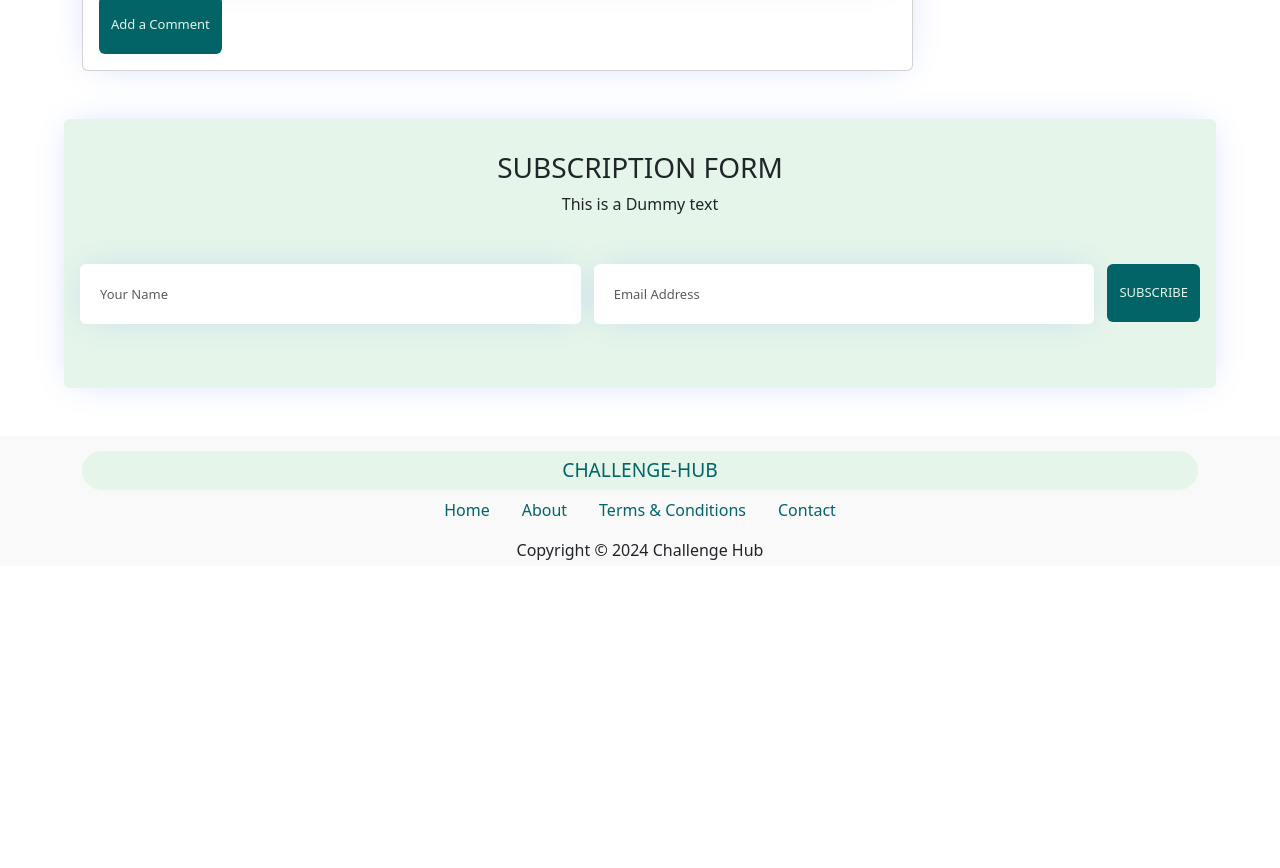
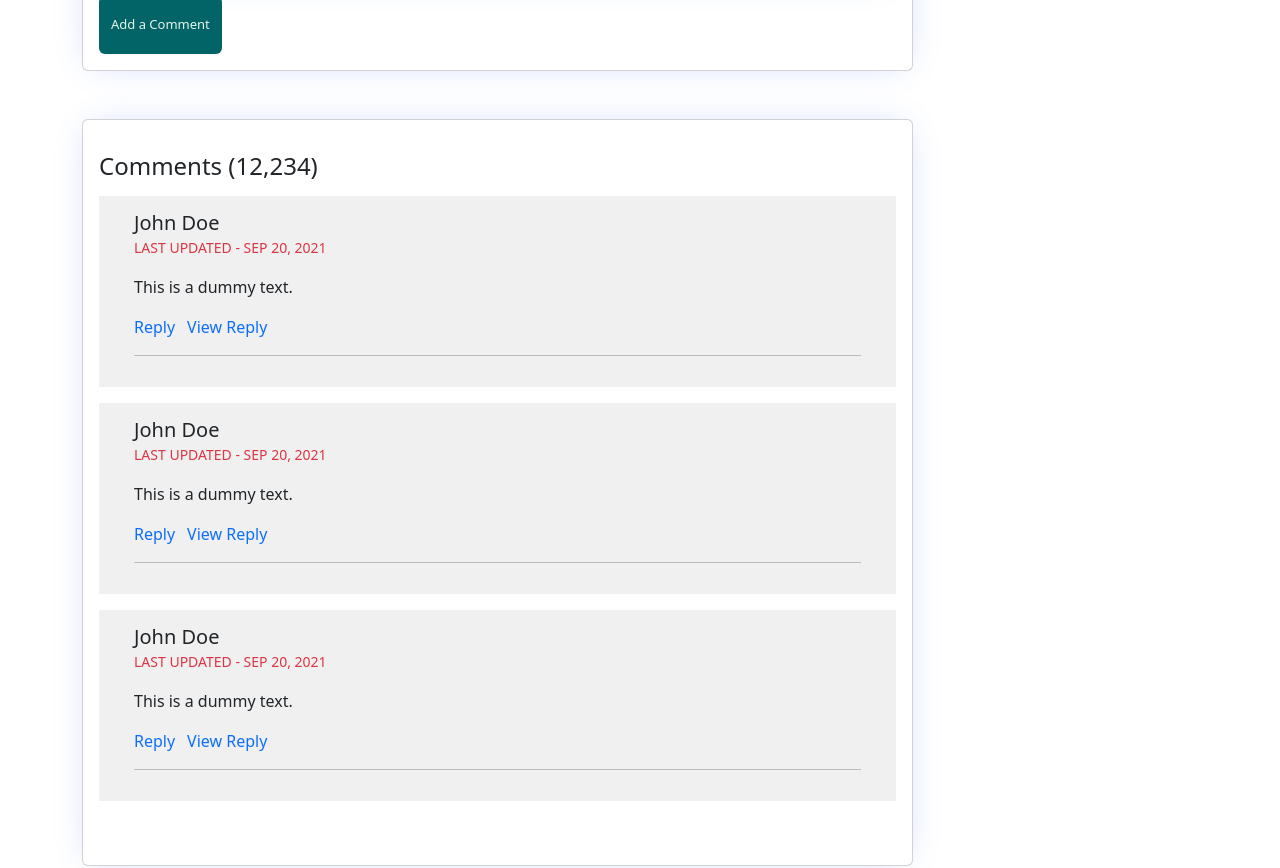
Before and after one commit to MalinshaVithanage/challenge-hub, an Angular app in the folder user/: page /post in a window 1280 px wide. Shown: the part 1660-2528 px from the top of the page. Before the commit the page ends 2230 px from the top, so only its background shows below. Built offline with nearby package versions, Linux system fonts and the light colour scheme.

Commit message:
Post, Comment section done
UI finished

```diff
--- a/user/src/app/comments/comment-list/comment-list.component.css
+++ b/user/src/app/comments/comment-list/comment-list.component.css
@@ -0,0 +1,8 @@
+.comment{
+    text-decoration: none;
+}
+
+.comment-box{
+    padding: 15px 35px;
+    background-color: #f0f0f0;
+}
--- a/user/src/app/comments/comment-list/comment-list.component.html
+++ b/user/src/app/comments/comment-list/comment-list.component.html
@@ -1 +1,38 @@
-<p>comment-list works!</p>
+<div class="card mb-5 mt-5 pb-5 shadow-effect">
+    <div class="card-body">
+        <h4 class="mt-3 mb-3"> Comments (12,234)</h4>
+        <div class="comment-box mt-3">
+            <h5 class="mb-0">John Doe</h5>
+            <small class="text-danger">LAST UPDATED - SEP 20, 2021</small>
+            <div class="mt-3 mb-3">
+                This is a dummy text.
+            </div>
+
+            <a href="#" class="comment mt-1">Reply</a>
+            <a href="#" class="comment mt-1 ml-3">View Reply</a>
+            <hr>
+        </div>
+        <div class="comment-box mt-3">
+            <h5 class="mb-0">John Doe</h5>
+            <small class="text-danger">LAST UPDATED - SEP 20, 2021</small>
+            <div class="mt-3 mb-3">
+                This is a dummy text.
+            </div>
+
+            <a href="#" class="comment mt-1">Reply</a>
+            <a href="#" class="comment mt-1 ml-3">View Reply</a>
+            <hr>
+        </div>
+        <div class="comment-box mt-3">
+            <h5 class="mb-0">John Doe</h5>
+            <small class="text-danger">LAST UPDATED - SEP 20, 2021</small>
+            <div class="mt-3 mb-3">
+                This is a dummy text.
+            </div>
+
+            <a href="#" class="comment mt-1">Reply</a>
+            <a href="#" class="comment mt-1 ml-3">View Reply</a>
+            <hr>
+        </div>
+    </div>
+</div>
--- a/user/src/app/pages/single-post/single-post.component.html
+++ b/user/src/app/pages/single-post/single-post.component.html
@@ -20,6 +20,7 @@
                 </div>
             </div>
             <app-comment-form></app-comment-form>
+            <app-comment-list></app-comment-list>
         </div>
         <div class="col-md-3">
             <app-post-card></app-post-card>
--- a/user/src/app/pages/single-post/single-post.component.ts
+++ b/user/src/app/pages/single-post/single-post.component.ts
@@ -1,13 +1,14 @@
 import { Component } from '@angular/core';
 import { PostCardComponent } from "../../layouts/post-card/post-card.component";
 import { CommentFormComponent } from "../../comments/comment-form/comment-form.component";
+import { CommentListComponent } from "../../comments/comment-list/comment-list.component";
 
 @Component({
     selector: 'app-single-post',
     standalone: true,
     templateUrl: './single-post.component.html',
     styleUrl: './single-post.component.css',
-    imports: [PostCardComponent, CommentFormComponent]
+    imports: [PostCardComponent, CommentFormComponent, CommentListComponent]
 })
 export class SinglePostComponent {
 
--- a/user/src/styles.css
+++ b/user/src/styles.css
@@ -54,3 +54,9 @@ input[type="text"], input[type="email"]{
   color: var(--secondary-color);
 
 }
+.ml-3 {
+    margin-left: 0.75rem !important;
+}
+.ml-2 {
+    margin-left: 0.5rem !important;
+}
```
Also changed, not shown: user/src/app/comments/comment-form/comment-form.component.css (line endings or trailing spaces).
